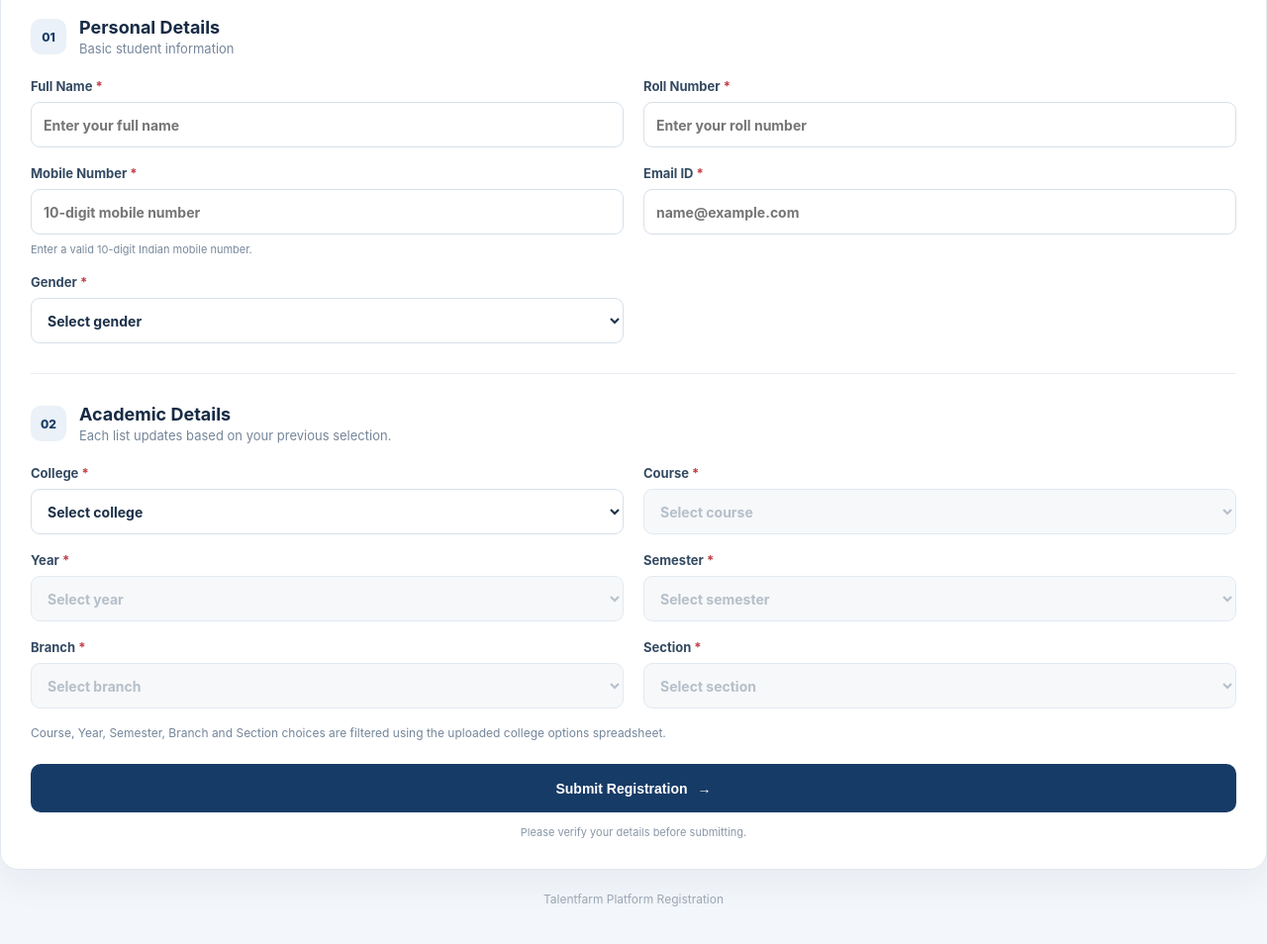
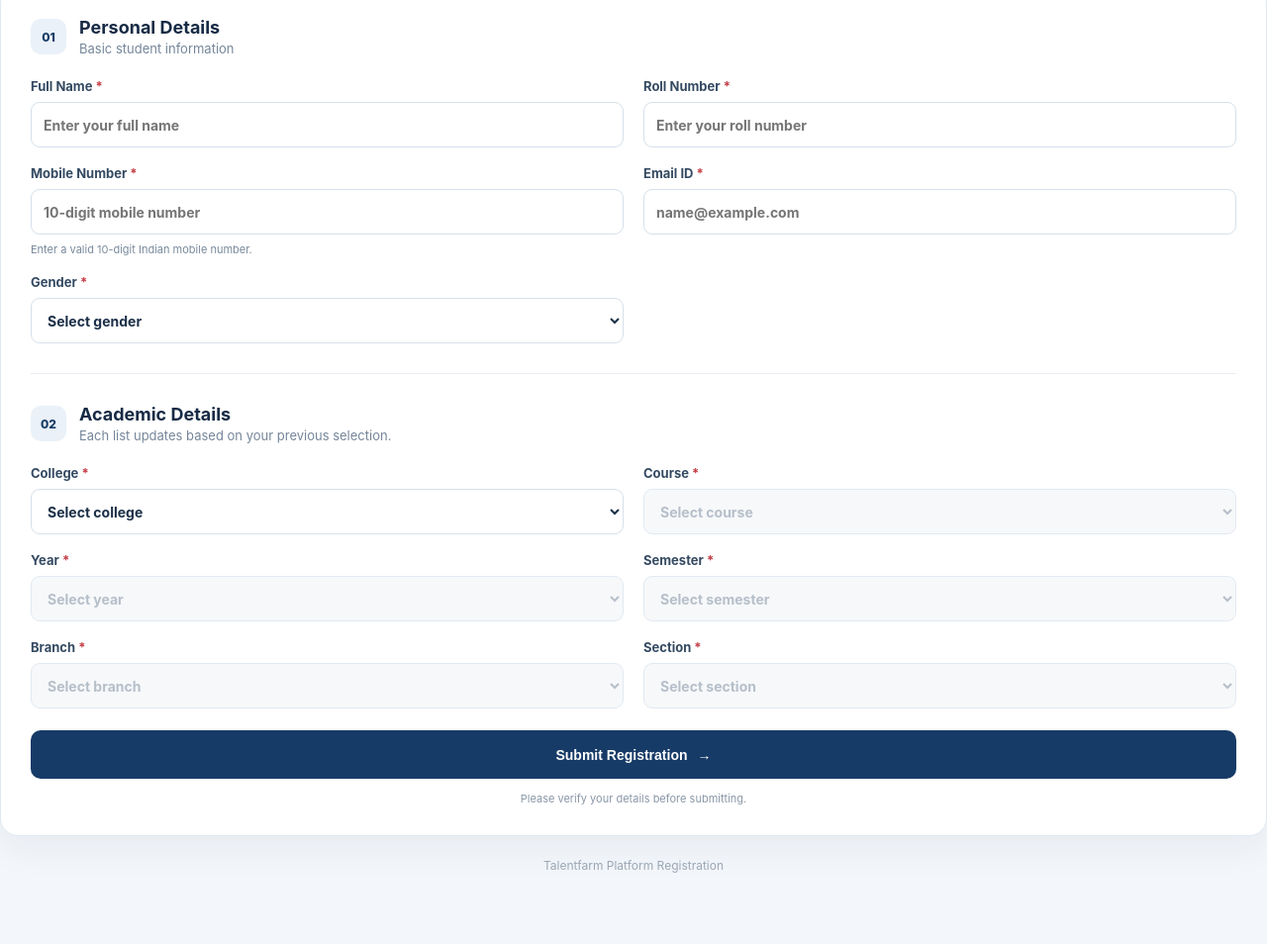
Before and after one commit to Nithishjampala/Student_Registration, a website: page student-registration-vercel/student-registration-vercel/public/index.html in a window 1280 px wide. Shown: the part 250-1204 px from the top of the page at 99% size. Drawn offline with Linux system fonts and the light colour scheme.

Commit message:
Update index.html

```diff
--- a/student-registration-vercel/student-registration-vercel/public/index.html
+++ b/student-registration-vercel/student-registration-vercel/public/index.html
@@ -265,11 +265,6 @@
 
         </div>
 
-        <p class="helper">
-          Course, Year, Semester, Branch and Section choices
-          are filtered using the uploaded college options spreadsheet.
-        </p>
-
       </section>
 
       <!-- Status Message -->
```
